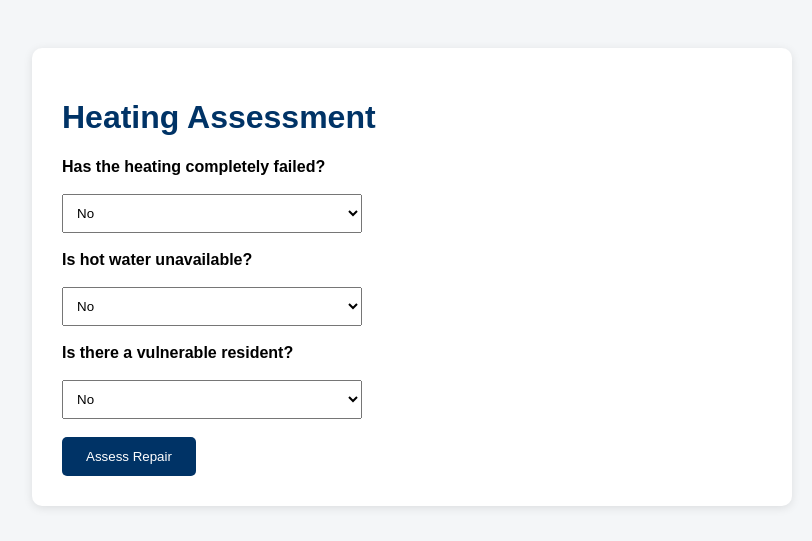
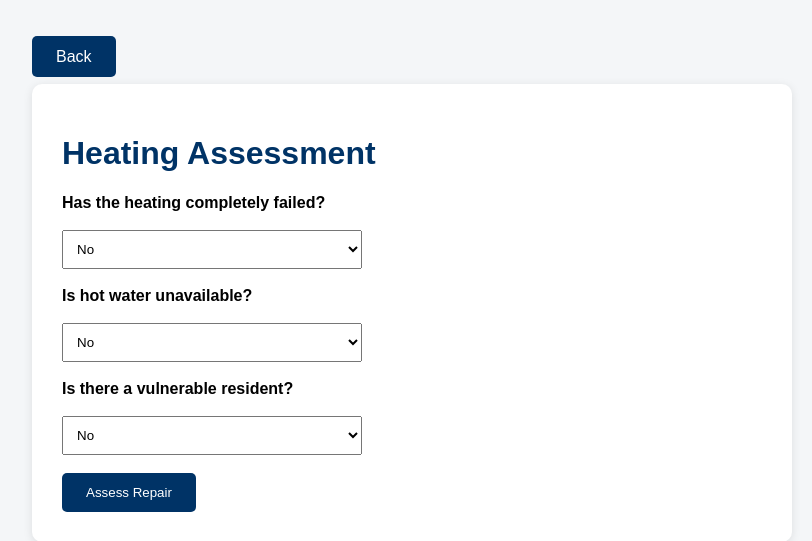
Before and after one commit to jomoz-dev/housing-repairs-diagnostic-tool, a Flask app: template templates/heating.html in a window 1280 px wide. Shown: the top 541 px of the page, without its empty margins (16-828 px from the left). Run offline with Flask 3, Linux system fonts and the light colour scheme; the template is opened without the code that fills it, so the values that code supplies are empty.

Commit message:
Add Back button to pages

```diff
--- a/templates/electrical.html
+++ b/templates/electrical.html
@@ -4,6 +4,11 @@
 <head>
 
     <title>Electrical Assessment</title>
+    <a href="/" class="button">
+    Back
+    </a>
+
+    <br><br>
 
     <link rel="stylesheet" href="/static/style.css">
 
--- a/templates/heating.html
+++ b/templates/heating.html
@@ -4,6 +4,11 @@
 <head>
 
     <title>Heating Assessment</title>
+    <a href="/" class="button">
+    Back
+    </a>
+
+    <br><br>
 
     <link rel="stylesheet" href="/static/style.css">
 
--- a/templates/water_leak.html
+++ b/templates/water_leak.html
@@ -4,6 +4,11 @@
 <head>
 
     <title>Water Leak Assessment</title>
+    <a href="/" class="button">
+    Back
+    </a>
+
+    <br><br>
 
     <link rel="stylesheet" href="/static/style.css">
 
```
